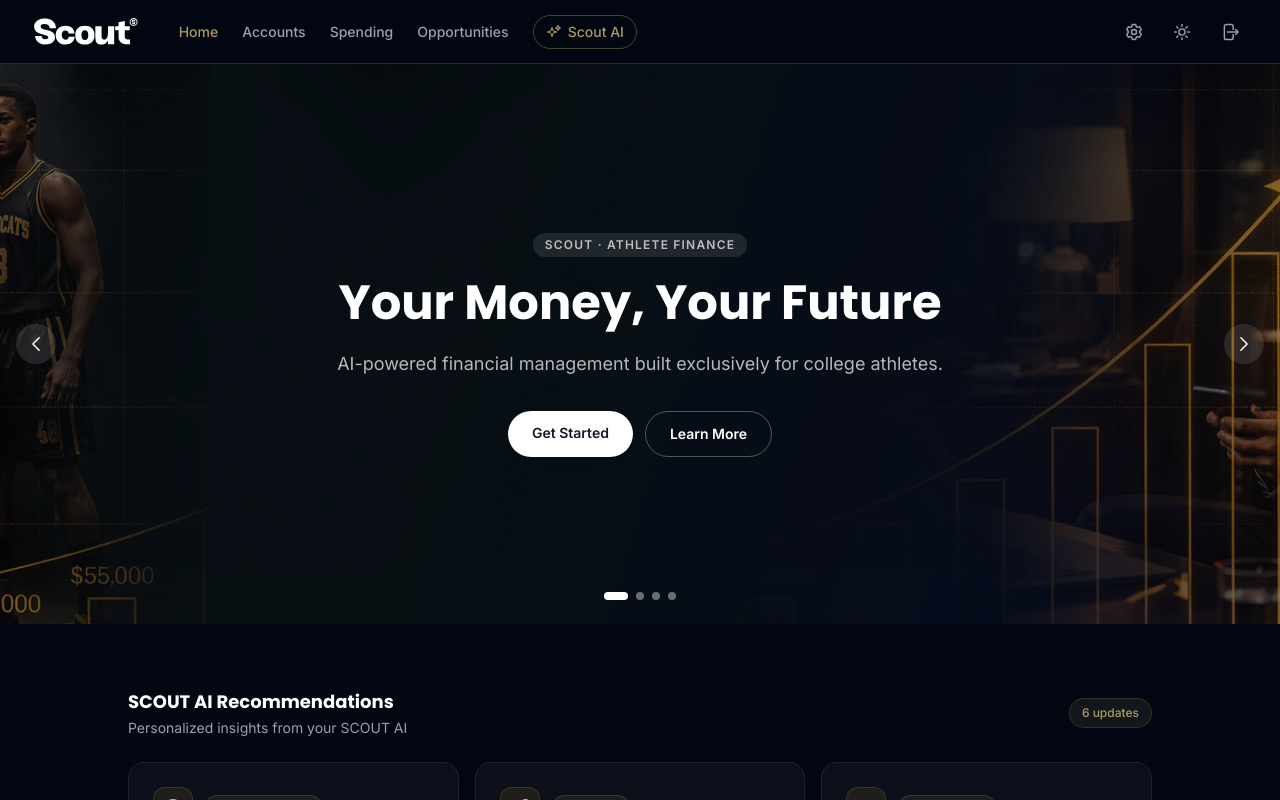
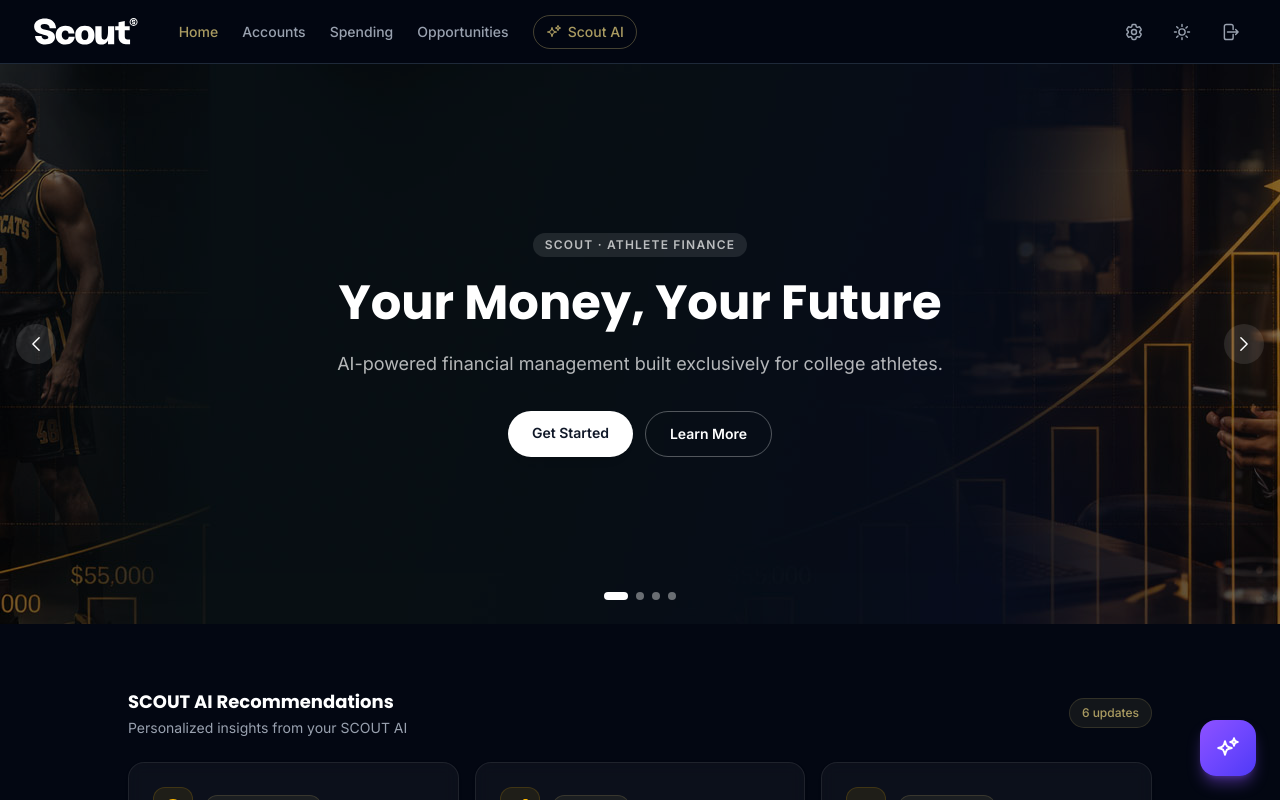
Before and after one commit to karimlo/prototype, a Vue app: page /accounts#/login in a window 1280 px wide. Both pictures are taken after typing "name@example.com", "Sample123" into the empty fields and a click on the button "SIGN IN". Shown: the top 800 px of the page. Built offline with nearby package versions, Linux system fonts and the light colour scheme.

Commit message:
feat: desktop floating AI FAB button — violet/indigo gradient, toggles panel

```diff
--- a/src/App.vue
+++ b/src/App.vue
@@ -16,7 +16,7 @@
 // avoids the iOS Safari "pinch to repaint" timing glitch.
 const isLoginPage = computed(() => route.meta.public === true)
 
-const { isOpen: desktopChatOpen, panelWidth } = useDesktopChat()
+const { isOpen: desktopChatOpen, panelWidth, toggle: toggleDesktopChat } = useDesktopChat()
 </script>
 
 <template>
@@ -49,6 +49,29 @@
       <AIChatBox :open="chatOpen" @close="chatOpen = false" />
       <!-- Desktop AI Panel (fixed right panel, desktop only) -->
       <DesktopAIPanel />
+
+      <!-- Desktop floating AI button — bottom-right, hidden on mobile -->
+      <button
+        @click="toggleDesktopChat()"
+        class="hidden md:flex fixed bottom-6 right-6 z-50
+          w-14 h-14 items-center justify-center rounded-2xl
+          bg-gradient-to-br from-violet-500 to-indigo-600
+          shadow-lg shadow-violet-500/40
+          hover:shadow-xl hover:shadow-violet-500/50 hover:scale-105
+          active:scale-95 transition-all duration-200"
+        :class="desktopChatOpen ? 'ring-2 ring-white/40' : ''"
+        aria-label="Toggle SCOUT AI"
+      >
+        <!-- Sparkle icon when closed, X when open -->
+        <Transition name="icon-swap" mode="out-in">
+          <svg v-if="!desktopChatOpen" key="open" xmlns="http://www.w3.org/2000/svg" class="w-6 h-6 text-white" fill="none" viewBox="0 0 24 24" stroke="currentColor" stroke-width="2">
+            <path stroke-linecap="round" stroke-linejoin="round" d="M9.813 15.904 9 18.75l-.813-2.846a4.5 4.5 0 0 0-3.09-3.09L2.25 12l2.846-.813a4.5 4.5 0 0 0 3.09-3.09L9 5.25l.813 2.846a4.5 4.5 0 0 0 3.09 3.09L15.75 12l-2.846.813a4.5 4.5 0 0 0-3.09 3.09ZM18.259 8.715 18 9.75l-.259-1.035a3.375 3.375 0 0 0-2.455-2.456L14.25 6l1.036-.259a3.375 3.375 0 0 0 2.455-2.456L18 2.25l.259 1.035a3.375 3.375 0 0 0 2.456 2.456L21.75 6l-1.035.259a3.375 3.375 0 0 0-2.456 2.456Z" />
+          </svg>
+          <svg v-else key="close" xmlns="http://www.w3.org/2000/svg" class="w-6 h-6 text-white" fill="none" viewBox="0 0 24 24" stroke="currentColor" stroke-width="2">
+            <path stroke-linecap="round" stroke-linejoin="round" d="M6 18 18 6M6 6l12 12" />
+          </svg>
+        </Transition>
+      </button>
     </template>
 
   </div>
@@ -58,4 +81,8 @@
 .page-fade-enter-active, .page-fade-leave-active { transition: opacity 0.2s ease, transform 0.2s ease; }
 .page-fade-enter-from { opacity: 0; transform: translateY(8px); }
 .page-fade-leave-to { opacity: 0; transform: translateY(-8px); }
+
+.icon-swap-enter-active, .icon-swap-leave-active { transition: opacity 0.15s ease, transform 0.15s ease; }
+.icon-swap-enter-from { opacity: 0; transform: scale(0.6) rotate(-30deg); }
+.icon-swap-leave-to { opacity: 0; transform: scale(0.6) rotate(30deg); }
 </style>
```
